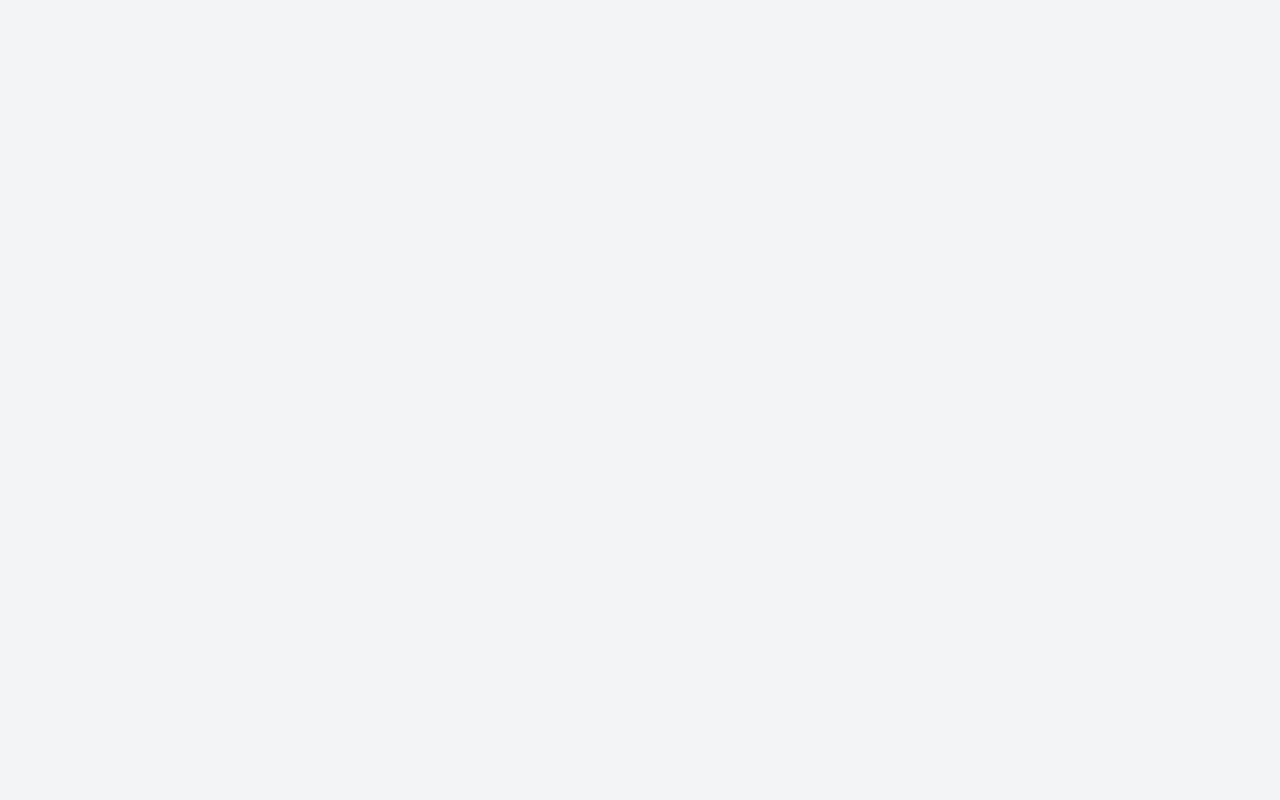
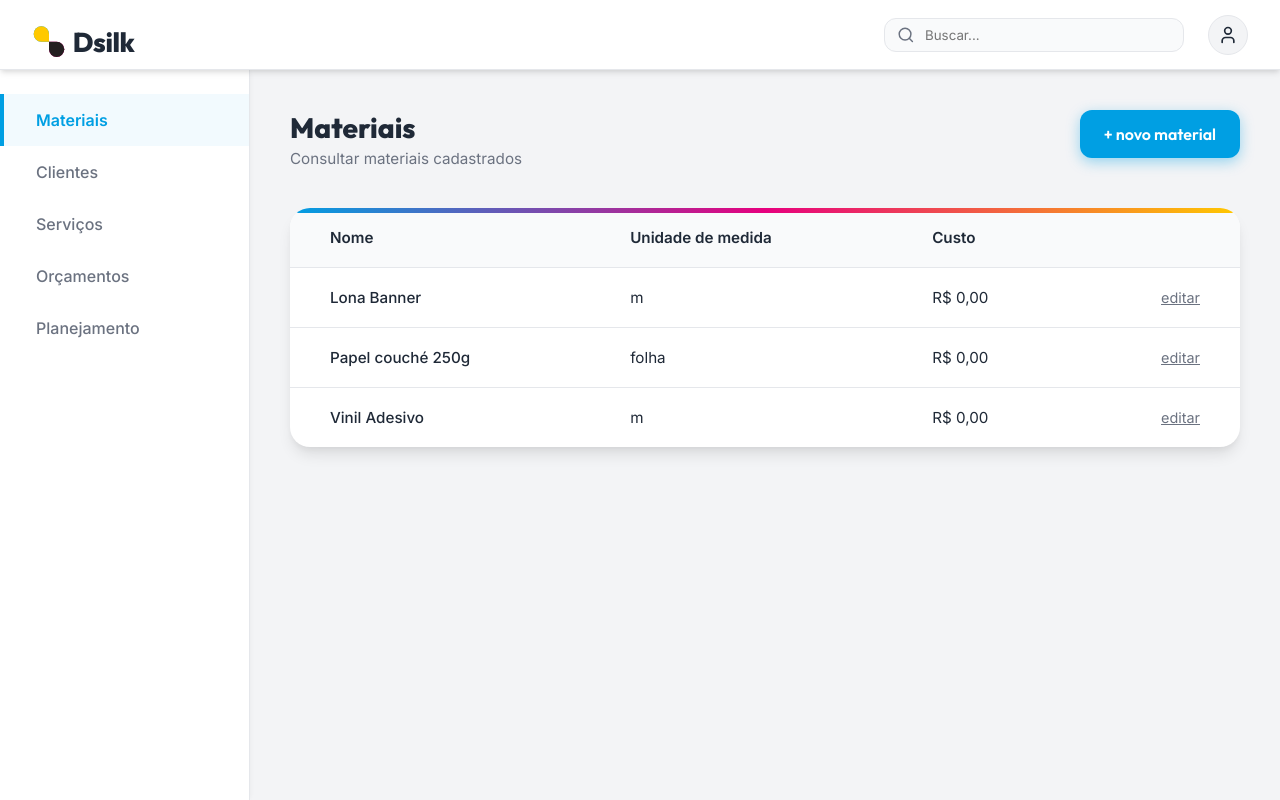
Before and after one commit to pi2-2026-2-equipe-10/pi2-2026-2-equipe-10, a React (Vite) app in the folder dsilk-frontend/: page /materials in a window 1280 px wide. Before the commit this address had no page. Built offline with nearby package versions, Linux system fonts and the light colour scheme.

Commit message:
feat: implementa telas de listagem e cadastro de materiais

```diff
--- a/dsilk-frontend/src/App.tsx
+++ b/dsilk-frontend/src/App.tsx
@@ -4,6 +4,10 @@ import { Register } from './pages/Register';
 import { ForgotPassword } from './pages/ForgotPassword';
 import { SendCode } from './pages/SendCode';
 import { ResetPassword } from './pages/ResetPassword';
+import { MaterialsRegistration } from './pages/MaterialsRegistration';
+import { MaterialsList } from './pages/MaterialsList';
+
+import './styles/dashboard.css';
 
 function App() {
   return (
@@ -14,6 +18,8 @@ function App() {
         <Route path="/forgot-password" element={<ForgotPassword />} />
         <Route path="/send-code" element={<SendCode />} />
         <Route path="/reset-password" element={<ResetPassword />} />
+        <Route path="/materials" element={<MaterialsList />} />
+        <Route path="/materials/new" element={<MaterialsRegistration />} />
       </Routes>
     </BrowserRouter>
   );
--- /dev/null
+++ b/dsilk-frontend/src/components/DashboardLayout.tsx
@@ -0,0 +1,58 @@
+import React, { ReactNode } from 'react';
+import { User, Search } from 'lucide-react';
+import { Logo } from './Logo';
+
+interface DashboardLayoutProps {
+  children: ReactNode;
+  activeMenu?: string;
+}
+
+export const DashboardLayout: React.FC<DashboardLayoutProps> = ({ children, activeMenu = 'Materiais' }) => {
+  const menuItems = ['Materiais', 'Clientes', 'Serviços', 'Orçamentos', 'Planejamento'];
+
+  return (
+    <div className="dashboard-layout">
+      {/* Header */}
+      <header className="dashboard-header">
+        <div className="dashboard-header-left">
+          <div style={{ transform: 'scale(0.85)', transformOrigin: 'left center', marginBottom: '-2rem', paddingTop: '10px' }}>
+             <Logo />
+          </div>
+        </div>
+
+        <div className="dashboard-header-right">
+          <div className="search-container">
+            <Search className="search-icon" size={18} />
+            <input
+              type="text"
+              placeholder="Buscar..."
+              className="header-search"
+            />
+          </div>
+          <div className="header-profile-icon">
+            <User size={20} />
+          </div>
+        </div>
+      </header>
+
+      <div className="dashboard-main">
+        {/* Sidebar */}
+        <aside className="dashboard-sidebar">
+          {menuItems.map(item => (
+            <div
+              key={item}
+              className={`sidebar-nav-item ${activeMenu === item ? 'active' : ''}`}
+            >
+              {item}
+            </div>
+          ))}
+        </aside>
+
+        {/* Content Area */}
+        <main className="dashboard-content-area">
+          {children}
+        </main>
+      </div>
+    </div>
+  );
+};
--- /dev/null
+++ b/dsilk-frontend/src/pages/MaterialsList.tsx
@@ -0,0 +1,55 @@
+import React from 'react';
+import { useNavigate } from 'react-router-dom';
+import { DashboardLayout } from '../components/DashboardLayout';
+import { Button } from '../components/Button';
+
+export const MaterialsList: React.FC = () => {
+  const navigate = useNavigate();
+
+  const materials = [
+    { id: 1, name: 'Lona Banner', unit: 'm', cost: 0 },
+    { id: 2, name: 'Papel couché 250g', unit: 'folha', cost: 0 },
+    { id: 3, name: 'Vinil Adesivo', unit: 'm', cost: 0 },
+  ];
+
+  return (
+    <DashboardLayout activeMenu="Materiais">
+      <div style={{ display: 'flex', justifyContent: 'space-between', alignItems: 'flex-start', marginBottom: '2.5rem' }}>
+        <div>
+          <h2 className="auth-title" style={{ textAlign: 'left', marginBottom: '0.25rem' }}>Materiais</h2>
+          <p className="auth-description" style={{ textAlign: 'left' }}>Consultar materiais cadastrados</p>
+        </div>
+        <Button variant="primary" style={{ width: 'auto' }} onClick={() => navigate('/materials/new')}>
+          + novo material
+        </Button>
+      </div>
+
+      <div className="dashboard-card" style={{ padding: '0' }}>
+        <table className="dashboard-table">
+          <thead>
+            <tr>
+              <th>Nome</th>
+              <th>Unidade de medida</th>
+              <th>Custo</th>
+              <th style={{ textAlign: 'right' }}></th>
+            </tr>
+          </thead>
+          <tbody>
+            {materials.map(mat => (
+              <tr key={mat.id}>
+                <td style={{ fontWeight: 500 }}>{mat.name}</td>
+                <td>{mat.unit}</td>
+                <td>
+                  {new Intl.NumberFormat('pt-BR', { style: 'currency', currency: 'BRL' }).format(mat.cost)}
+                </td>
+                <td style={{ textAlign: 'right' }}>
+                  <a href="#" style={{ textDecoration: 'underline', color: 'var(--text-light)', fontSize: '0.9rem' }}>editar</a>
+                </td>
+              </tr>
+            ))}
+          </tbody>
+        </table>
+      </div>
+    </DashboardLayout>
+  );
+};
--- /dev/null
+++ b/dsilk-frontend/src/pages/MaterialsRegistration.tsx
@@ -0,0 +1,61 @@
+import React from 'react';
+import { useNavigate } from 'react-router-dom';
+import { DashboardLayout } from '../components/DashboardLayout';
+import { Input } from '../components/Input';
+import { Button } from '../components/Button';
+
+export const MaterialsRegistration: React.FC = () => {
+  const navigate = useNavigate();
+
+  const handleSave = (e: React.FormEvent) => {
+    e.preventDefault();
+    alert('Material salvo com sucesso!');
+    navigate('/materials');
+  };
+
+  return (
+    <DashboardLayout activeMenu="Materiais">
+      <div style={{ marginBottom: '2.5rem' }}>
+        <h2 className="auth-title" style={{ textAlign: 'left', marginBottom: '0.25rem' }}>Novo/editar material</h2>
+        <p className="auth-description" style={{ textAlign: 'left' }}>cadastrar dados e custo do material</p>
+      </div>
+
+      <div className="dashboard-card">
+        <form onSubmit={handleSave} style={{ display: 'flex', flexDirection: 'column', gap: '2rem' }}>
+
+          <div style={{ display: 'grid', gridTemplateColumns: 'repeat(auto-fit, minmax(250px, 1fr))', gap: '1.5rem' }}>
+            <Input
+              label="Nome do material"
+              placeholder="Ex: Tinta Cyan 1L"
+              required
+            />
+
+            <Input
+              label="Unidade de Medida"
+              placeholder="Ex: Litro, kg, Metro, Unidade"
+              required
+            />
+
+            <Input
+              label="Custo por unidade"
+              placeholder="R$ 0,00"
+              type="number"
+              step="0.01"
+              required
+            />
+          </div>
+
+          <div style={{ display: 'flex', justifyContent: 'flex-end', gap: '1rem', marginTop: '1rem' }}>
+            <Button type="button" variant="outline" style={{ width: 'auto' }} onClick={() => navigate('/materials')}>
+              cancelar
+            </Button>
+            <Button type="submit" variant="primary" style={{ width: 'auto' }}>
+              salvar material
+            </Button>
+          </div>
+
+        </form>
+      </div>
+    </DashboardLayout>
+  );
+};
--- /dev/null
+++ b/dsilk-frontend/src/styles/dashboard.css
@@ -0,0 +1,195 @@
+/* Light Mode Dashboard Layout - Matching Auth aesthetics */
+.dashboard-layout {
+  display: flex;
+  flex-direction: column;
+  height: 100vh;
+  width: 100%;
+  background-color: var(--bg-color);
+  color: var(--text-dark);
+  font-family: var(--font-body);
+}
+
+.dashboard-header {
+  height: 70px;
+  background-color: var(--white);
+  border-bottom: 1px solid #E5E7EB;
+  display: flex;
+  align-items: center;
+  justify-content: space-between;
+  padding: 0 2rem;
+  box-shadow: var(--shadow-sm);
+  z-index: 10;
+}
+
+.dashboard-header-left {
+  display: flex;
+  align-items: center;
+  gap: 0.5rem;
+}
+
+.dashboard-header-right {
+  display: flex;
+  align-items: center;
+  gap: 1.5rem;
+}
+
+.header-search {
+  background-color: #F9FAFB;
+  border: 1.5px solid #E5E7EB;
+  border-radius: var(--radius-md);
+  padding: 0.5rem 1rem 0.5rem 2.5rem;
+  color: var(--text-dark);
+  width: 300px;
+  font-family: var(--font-body);
+  transition: all 0.2s ease;
+  outline: none;
+}
+
+.header-search:focus {
+  border-color: var(--dsilk-cyan);
+  background-color: var(--white);
+  box-shadow: 0 0 0 4px rgba(0, 159, 227, 0.1);
+}
+
+.search-container {
+  position: relative;
+  display: flex;
+  align-items: center;
+}
+
+.search-icon {
+  position: absolute;
+  left: 0.8rem;
+  color: var(--text-light);
+  width: 1.1rem;
+  height: 1.1rem;
+}
+
+.header-profile-icon {
+  width: 40px;
+  height: 40px;
+  background-color: #F3F4F6;
+  border-radius: 50%;
+  display: flex;
+  justify-content: center;
+  align-items: center;
+  color: var(--text-dark);
+  cursor: pointer;
+  border: 1px solid #E5E7EB;
+  transition: background-color 0.2s;
+}
+
+.header-profile-icon:hover {
+  background-color: #E5E7EB;
+}
+
+.dashboard-main {
+  display: flex;
+  flex: 1;
+  overflow: hidden;
+}
+
+.dashboard-sidebar {
+  width: 250px;
+  background-color: var(--white);
+  border-right: 1px solid #E5E7EB;
+  display: flex;
+  flex-direction: column;
+  padding-top: 1.5rem;
+  box-shadow: 2px 0 5px -2px rgba(0, 0, 0, 0.05);
+  z-index: 5;
+}
+
+.sidebar-nav-item {
+  padding: 1rem 2rem;
+  color: var(--text-light);
+  font-weight: 500;
+  cursor: pointer;
+  transition: all 0.2s;
+  display: flex;
+  align-items: center;
+  border-left: 4px solid transparent;
+}
+
+.sidebar-nav-item:hover {
+  background-color: var(--bg-color);
+  color: var(--dsilk-cyan);
+}
+
+.sidebar-nav-item.active {
+  color: var(--dsilk-cyan);
+  background-color: rgba(0, 159, 227, 0.05);
+  border-left: 4px solid var(--dsilk-cyan);
+  font-weight: 600;
+}
+
+.dashboard-content-area {
+  flex: 1;
+  padding: 2.5rem;
+  overflow-y: auto;
+  background-color: var(--bg-color);
+}
+
+.dashboard-card {
+  background-color: var(--white);
+  padding: 2.5rem;
+  border-radius: var(--radius-lg);
+  box-shadow: var(--shadow-md);
+  position: relative;
+  overflow: hidden;
+}
+
+.dashboard-card::before {
+  content: '';
+  position: absolute;
+  top: 0;
+  left: 0;
+  right: 0;
+  height: 5px;
+  background: linear-gradient(90deg, var(--dsilk-cyan) 0%, var(--dsilk-magenta) 50%, var(--dsilk-yellow) 100%);
+}
+
+.btn-outline {
+  background-color: transparent;
+  color: var(--text-dark);
+  border: 1.5px solid #E5E7EB;
+  box-shadow: none;
+}
+
+.btn-outline:hover {
+  border-color: #D1D5DB;
+  background-color: #F9FAFB;
+  transform: translateY(-2px);
+  box-shadow: 0 4px 6px -1px rgba(0, 0, 0, 0.05);
+}
+
+/* Dashboard Table Styles */
+.dashboard-table {
+  width: 100%;
+  border-collapse: collapse;
+}
+
+.dashboard-table th {
+  text-align: left;
+  padding: 1.25rem 2.5rem;
+  font-weight: 600;
+  color: var(--text-dark);
+  border-bottom: 1px solid #E5E7EB;
+  background-color: #F9FAFB;
+  font-size: 0.95rem;
+}
+
+.dashboard-table td {
+  padding: 1.25rem 2.5rem;
+  border-bottom: 1px solid #E5E7EB;
+  color: var(--text-dark);
+  font-size: 0.95rem;
+}
+
+.dashboard-table tr:last-child td {
+  border-bottom: none;
+}
+
+.dashboard-table tbody tr:hover {
+  background-color: #F9FAFB;
+}
```
